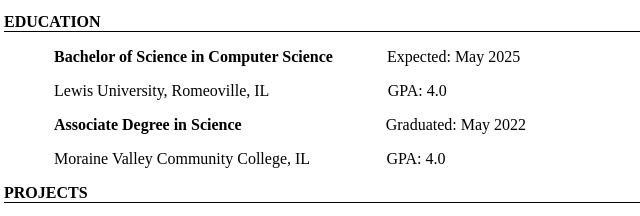
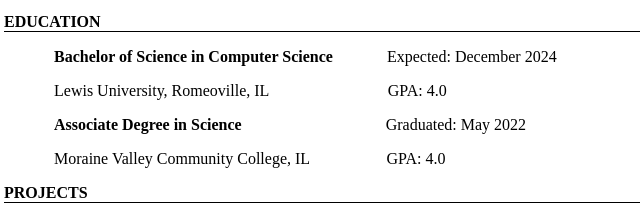
Before and after one commit to vykle/VyLe_Resume, a plain HTML site: page index.html in a window 1280 px wide. Shown: the part 550-766 px from the top of the page, 16-656 px from the left. Drawn offline with Linux system fonts and the light colour scheme.

Commit message:
Update index.html

```diff
--- a/index.html
+++ b/index.html
@@ -41,7 +41,7 @@
         <h2>EDUCATION</h2>
 
             <p style="text-indent: 50px;"><b>Bachelor of Science in Computer Science</b>
-                <span class="tab1"></span>Expected: May 2025</p>
+                <span class="tab1"></span>Expected: December 2024</p>
             <p style="text-indent: 50px;">Lewis University, Romeoville, IL
                 <span class="tab2"></span>GPA: 4.0</p>
             <p style="text-indent: 50px;"><b>Associate Degree in Science</b>
```
